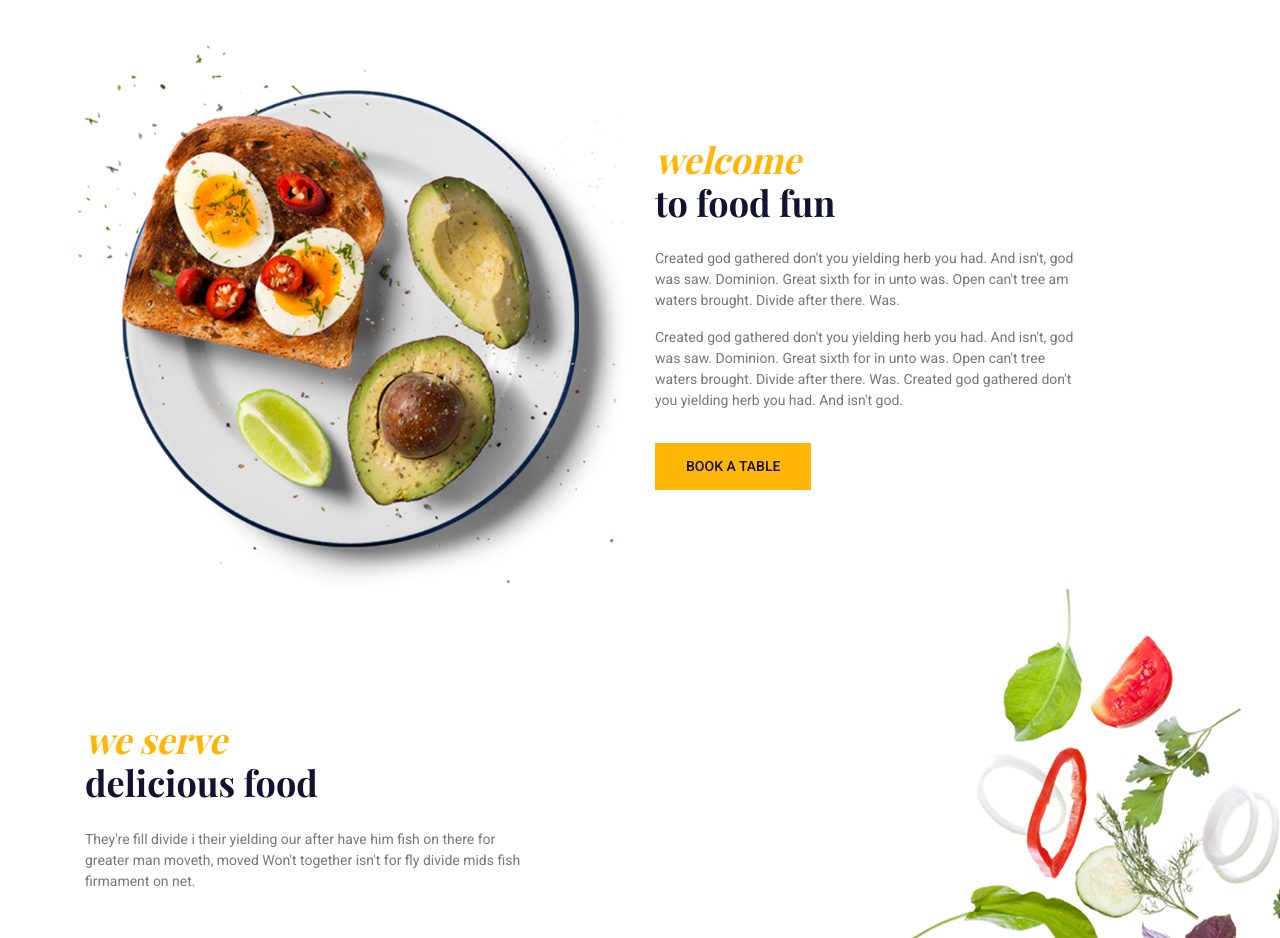
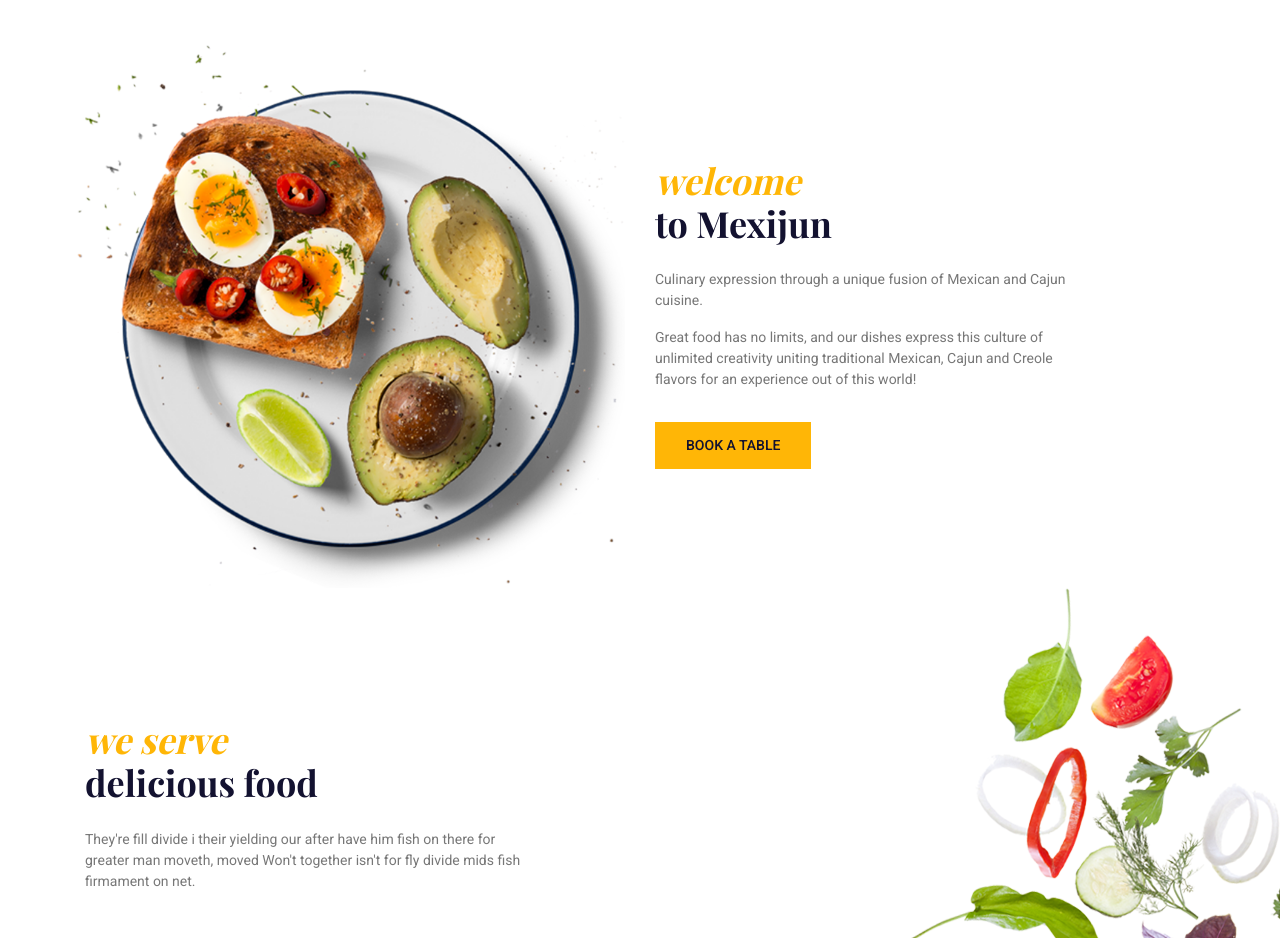
Before and after one commit to jeffhshinn/josebroussard, a plain HTML site: page index.html in a window 1280 px wide. Shown: the part 1020-1958 px from the top of the page. Drawn offline with nearby package versions, Linux system fonts and the light colour scheme.

Commit message:
Updated blurb

```diff
--- a/index.html
+++ b/index.html
@@ -81,9 +81,9 @@
                 </div>
                 <div class="col-md-6 align-self-center">
                     <div class="welcome-text mt-5 mt-md-0">
-                        <h3><span class="style-change">welcome</span> <br>to food fun</h3>
-                        <p class="pt-3">Created god gathered don't you yielding herb you had. And isn't, god was saw. Dominion. Great sixth for in unto was. Open can't tree am waters brought. Divide after there. Was.</p>
-                        <p>Created god gathered don't you yielding herb you had. And isn't, god was saw. Dominion. Great sixth for in unto was. Open can't tree waters brought. Divide after there. Was. Created god gathered don't you yielding herb you had. And isn't god.</p>
+                        <h3><span class="style-change">welcome</span> <br>to Mexijun</h3>
+                        <p class="pt-3">Culinary expression through a unique fusion of Mexican and Cajun cuisine.</p>
+                        <p>Great food has no limits, and our dishes express this culture of unlimited creativity uniting traditional Mexican, Cajun and Creole flavors for an experience out of this world!</p>
                         <a href="#" class="template-btn mt-3">book a table</a>
                     </div>
                 </div>
```
